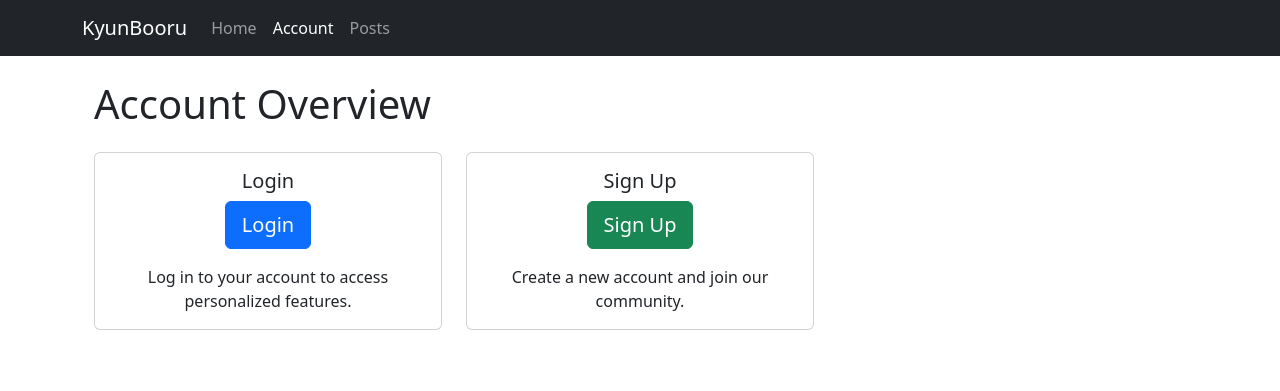
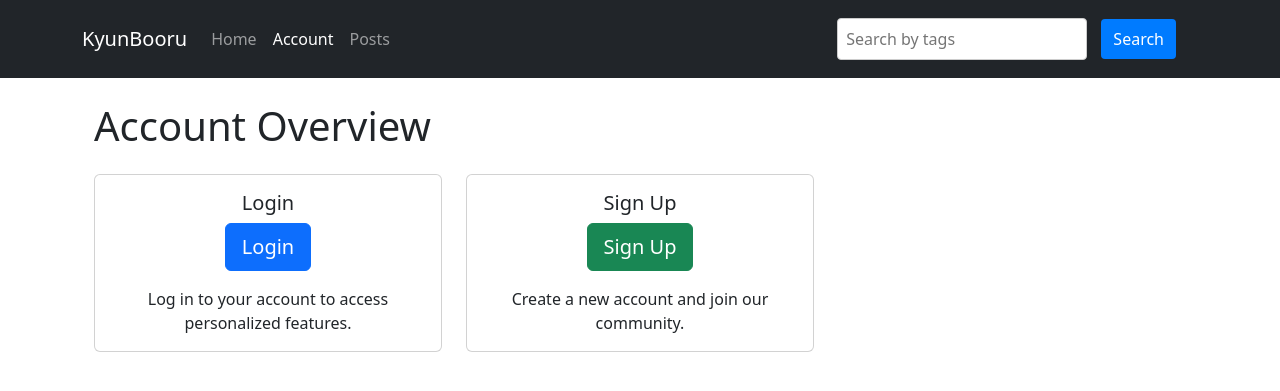
Before and after one commit to AquaSyles/django-bilde-brett, a Django app: page /account/ in a window 1280 px wide. Shown: the top 391 px of the page. Run offline with Django 5.2, Linux system fonts and the light colour scheme.

Commit message:
added search engine

```diff
--- a/booru/home/templates/home/base.html
+++ b/booru/home/templates/home/base.html
@@ -16,7 +16,29 @@
 
     {% block header %}{% endblock %}  <!-- Header block for additional styles/scripts -->
 
-    <title>{% block title %}Your Website{% endblock %}</title>
+    <title>{% block title %}KyunBooru{% endblock %}</title>
+    <style>
+        /* Add your CSS styles here */
+        .search-bar-container {
+            text-align: right;
+            padding: 10px;
+        }
+        .search-bar {
+            padding: 8px;
+            border: 1px solid #ccc;
+            border-radius: 4px;
+            width: 250px;
+            margin-right: 10px;
+        }
+        .search-button {
+            padding: 8px 12px;
+            background-color: #007bff;
+            color: white;
+            border: none;
+            border-radius: 4px;
+            cursor: pointer;
+        }
+    </style>
 </head>
 <body>
 
@@ -43,9 +65,23 @@
                 </li>
                 {% endif %}
             </ul>
+            <div class="container-fluid">
+                <div class="row justify-content-end">
+                    <div class="col-lg-auto col-md-6">
+                        <div class="search-bar-container">
+                            <form action="{% url 'post:post_list' %}" method="get">
+                                <input type="text" name="tags" class="search-bar" placeholder="Search by tags">
+                                <button type="submit" class="search-button">Search</button>
+                            </form>
+                        </div>
+                    </div>
+                </div>
+            </div>
+
         </div>
     </div>
 </nav>
+
 
 <div class="container mt-4">
     {% block content %}{% endblock %}
```
Also changed, not shown: booru/post/views.py (+44 -2 lines).
